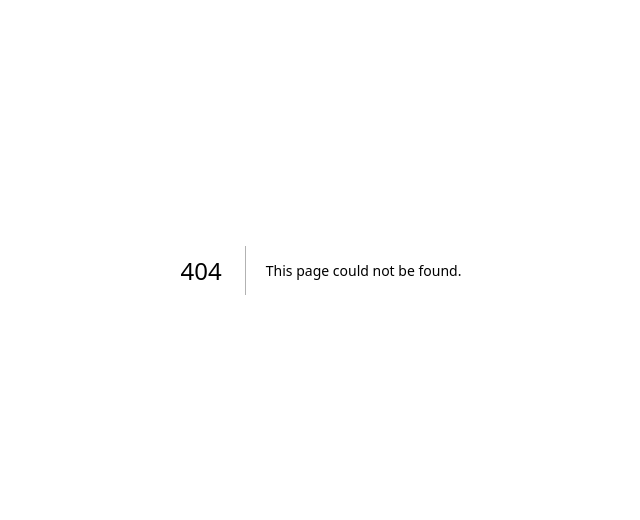
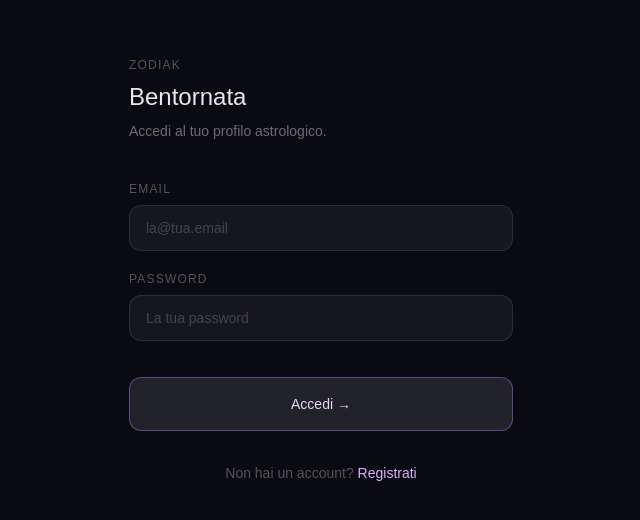
Before and after one commit to Airone28/zodiak, a Next.js app: page /login in a window 1280 px wide. Before the commit this address had no page. Shown: the part 130-650 px from the top of the page, without its empty margins (319-959 px from the left). Built offline with nearby package versions, Linux system fonts and the light colour scheme; no server answers.

Commit message:
autenticazione completata — registrazione e login funzionanti

```diff
--- /dev/null
+++ b/app/login/page.tsx
@@ -0,0 +1,87 @@
+'use client'
+
+import { useState } from 'react'
+import { useRouter } from 'next/navigation'
+import { supabase } from '@/lib/supabase'
+import Link from 'next/link'
+
+export default function Login() {
+  const router = useRouter()
+  const [loading, setLoading] = useState(false)
+  const [errore, setErrore] = useState('')
+  const [email, setEmail] = useState('')
+  const [password, setPassword] = useState('')
+
+  const handleSubmit = async (e: React.FormEvent) => {
+    e.preventDefault()
+    setLoading(true)
+    setErrore('')
+
+    const { error } = await supabase.auth.signInWithPassword({
+      email,
+      password,
+    })
+
+    if (error) {
+      setErrore('Email o password non corretti.')
+      setLoading(false)
+      return
+    }
+
+    router.push('/home')
+  }
+
+  return (
+    <div className="min-h-screen bg-[#0a0a12] flex items-center justify-center px-6">
+      <div className="w-full max-w-sm">
+        <div className="mb-10">
+          <p className="text-xs uppercase tracking-widest text-white/30 mb-2">Zodiak</p>
+          <h1 className="text-2xl font-medium text-white/90">Bentornata</h1>
+          <p className="text-sm text-white/40 mt-2">Accedi al tuo profilo astrologico.</p>
+        </div>
+
+        <form onSubmit={handleSubmit} className="space-y-5">
+          <div>
+            <label className="text-xs uppercase tracking-widest text-white/30 block mb-2">Email</label>
+            <input
+              type="email"
+              placeholder="la@tua.email"
+              value={email}
+              onChange={(e) => setEmail(e.target.value)}
+              required
+              className="w-full bg-white/5 border border-white/10 rounded-xl px-4 py-3 text-white/90 text-sm placeholder:text-white/20 outline-none focus:border-white/30 transition"
+            />
+          </div>
+          <div>
+            <label className="text-xs uppercase tracking-widest text-white/30 block mb-2">Password</label>
+            <input
+              type="password"
+              placeholder="La tua password"
+              value={password}
+              onChange={(e) => setPassword(e.target.value)}
+              required
+              className="w-full bg-white/5 border border-white/10 rounded-xl px-4 py-3 text-white/90 text-sm placeholder:text-white/20 outline-none focus:border-white/30 transition"
+            />
+          </div>
+
+          {errore && <p className="text-red-400 text-sm">{errore}</p>}
+
+          <button
+            type="submit"
+            disabled={loading}
+            className="w-full bg-white/10 border border-purple-400/40 rounded-xl py-4 text-purple-200 text-sm font-medium mt-4 hover:bg-white/15 transition disabled:opacity-50"
+          >
+            {loading ? 'Caricamento...' : 'Accedi →'}
+          </button>
+        </form>
+
+        <p className="text-sm text-white/30 text-center mt-8">
+          Non hai un account?{' '}
+          <Link href="/registrati" className="text-purple-300 hover:text-purple-200">
+            Registrati
+          </Link>
+        </p>
+      </div>
+    </div>
+  )
+}
--- /dev/null
+++ b/app/registrati/page.tsx
@@ -0,0 +1,87 @@
+'use client'
+
+import { useState } from 'react'
+import { useRouter } from 'next/navigation'
+import { supabase } from '@/lib/supabase'
+import Link from 'next/link'
+
+export default function Registrati() {
+  const router = useRouter()
+  const [loading, setLoading] = useState(false)
+  const [errore, setErrore] = useState('')
+  const [email, setEmail] = useState('')
+  const [password, setPassword] = useState('')
+
+  const handleSubmit = async (e: React.FormEvent) => {
+    e.preventDefault()
+    setLoading(true)
+    setErrore('')
+
+    const { error } = await supabase.auth.signUp({
+      email,
+      password,
+    })
+
+    if (error) {
+      setErrore(error.message)
+      setLoading(false)
+      return
+    }
+
+    router.push('/onboarding')
+  }
+
+  return (
+    <div className="min-h-screen bg-[#0a0a12] flex items-center justify-center px-6">
+      <div className="w-full max-w-sm">
+        <div className="mb-10">
+          <p className="text-xs uppercase tracking-widest text-white/30 mb-2">Zodiak</p>
+          <h1 className="text-2xl font-medium text-white/90">Crea il tuo account</h1>
+          <p className="text-sm text-white/40 mt-2">Inizia il tuo percorso astrologico.</p>
+        </div>
+
+        <form onSubmit={handleSubmit} className="space-y-5">
+          <div>
+            <label className="text-xs uppercase tracking-widest text-white/30 block mb-2">Email</label>
+            <input
+              type="email"
+              placeholder="la@tua.email"
+              value={email}
+              onChange={(e) => setEmail(e.target.value)}
+              required
+              className="w-full bg-white/5 border border-white/10 rounded-xl px-4 py-3 text-white/90 text-sm placeholder:text-white/20 outline-none focus:border-white/30 transition"
+            />
+          </div>
+          <div>
+            <label className="text-xs uppercase tracking-widest text-white/30 block mb-2">Password</label>
+            <input
+              type="password"
+              placeholder="Minimo 6 caratteri"
+              value={password}
+              onChange={(e) => setPassword(e.target.value)}
+              required
+              className="w-full bg-white/5 border border-white/10 rounded-xl px-4 py-3 text-white/90 text-sm placeholder:text-white/20 outline-none focus:border-white/30 transition"
+            />
+          </div>
+
+          {errore && <p className="text-red-400 text-sm">{errore}</p>}
+
+          <button
+            type="submit"
+            disabled={loading}
+            className="w-full bg-white/10 border border-purple-400/40 rounded-xl py-4 text-purple-200 text-sm font-medium mt-4 hover:bg-white/15 transition disabled:opacity-50"
+          >
+            {loading ? 'Caricamento...' : 'Crea account →'}
+          </button>
+        </form>
+
+        <p className="text-sm text-white/30 text-center mt-8">
+          Hai già un account?{' '}
+          <Link href="/login" className="text-purple-300 hover:text-purple-200">
+            Accedi
+          </Link>
+        </p>
+      </div>
+    </div>
+  )
+}
```
Also changed, not shown: 2 other files (tests, documents, lock files or other folders).
